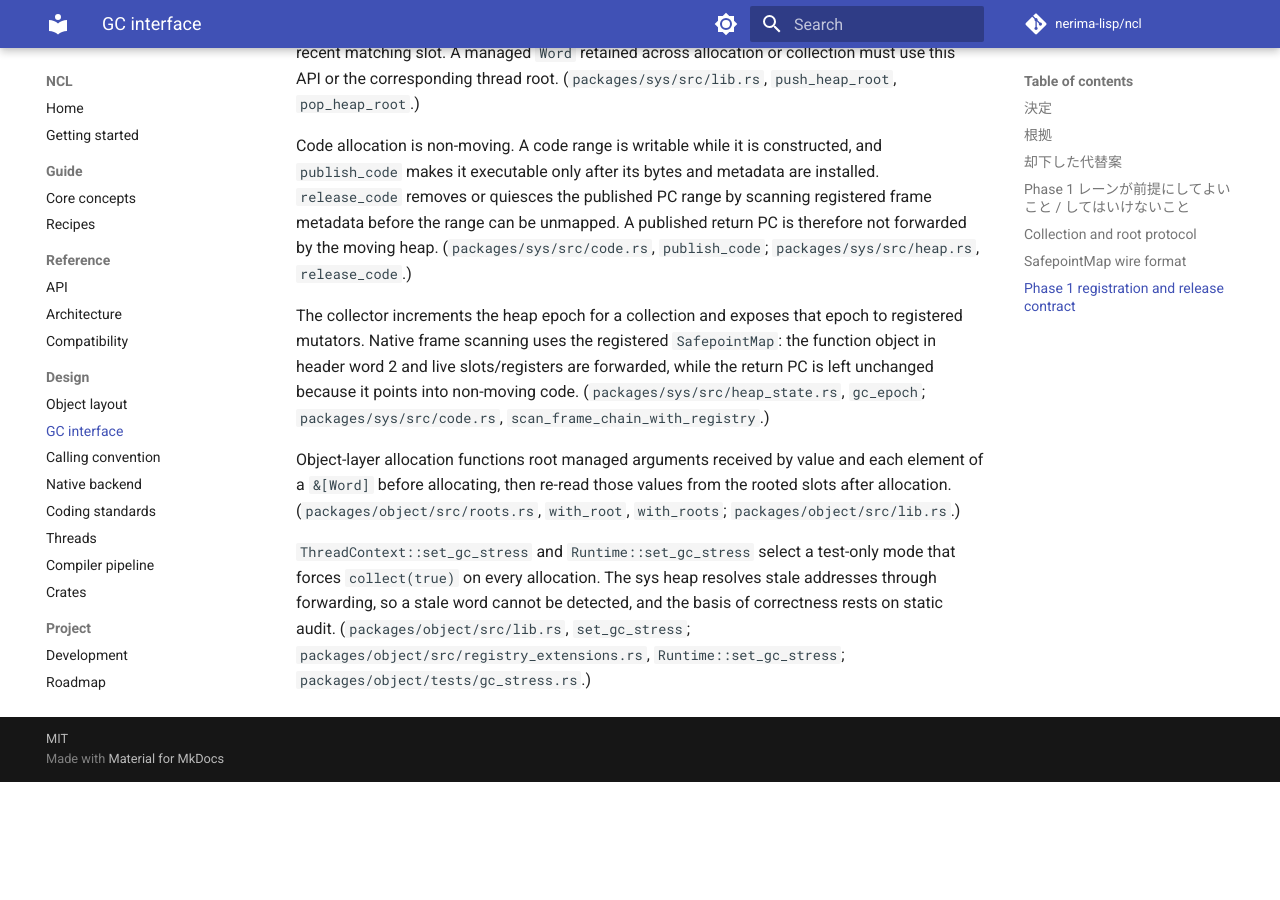
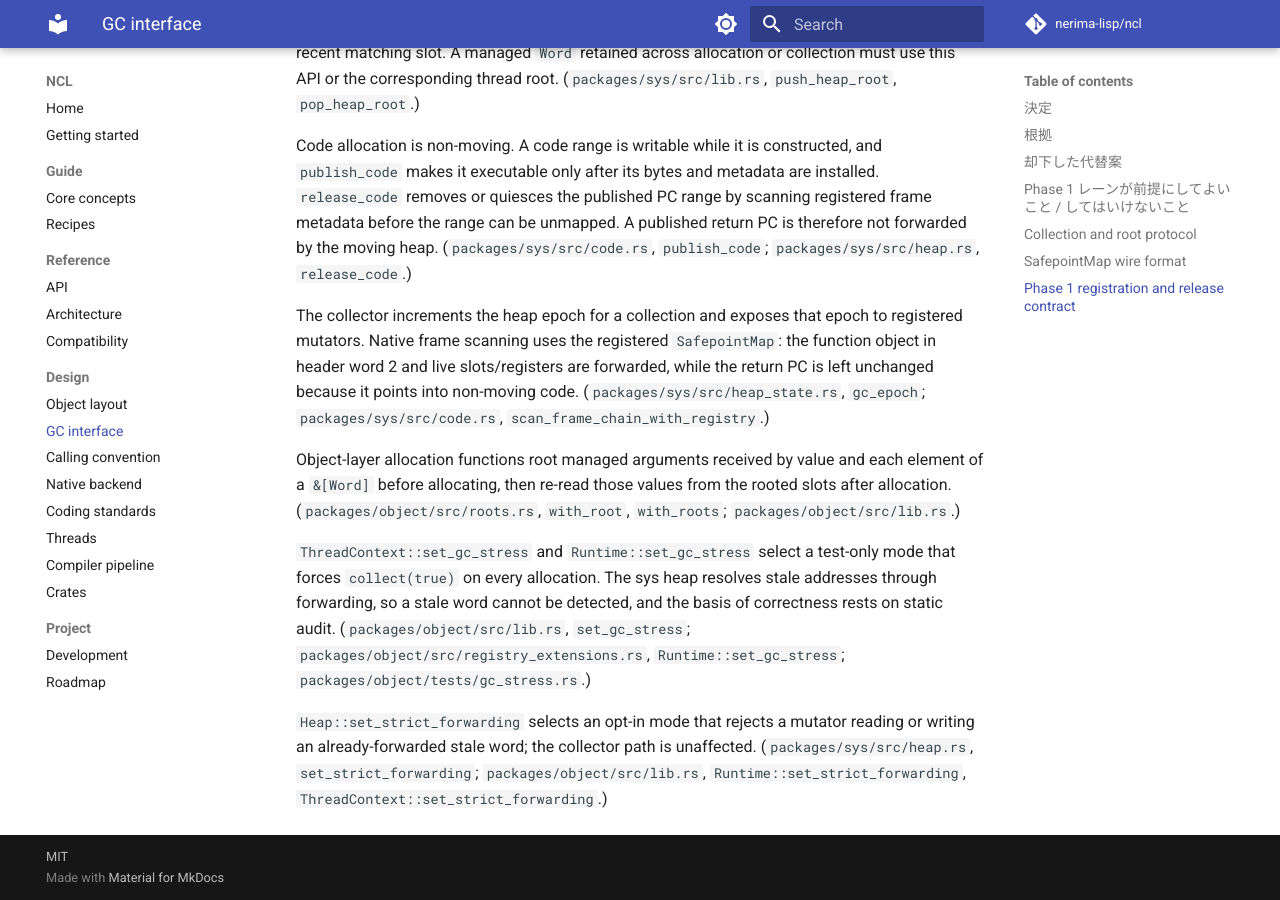
Before and after one commit to nerima-lisp/ncl, an MkDocs documentation site: the page built from docs/src/design/gc-interface.md, in a window 1280 px wide and 900 px high, scrolled down 3204 px. Built offline with MkDocs 1.6.1 and Material for MkDocs 9.7.7, drawn with Linux system fonts in a browser that asks for light colours; comment, search, counter and statistics services are not loaded; before the commit the page ends 3986 px from its top, so only the background shows below that.

Commit message:
docs(design): note strict forwarding, boxed thread contract, and package semantics

```diff
--- a/docs/src/design/gc-interface.md
+++ b/docs/src/design/gc-interface.md
@@ -81,3 +81,5 @@ The collector increments the heap epoch for a collection and exposes that epoch
 Object-layer allocation functions root managed arguments received by value and each element of a `&[Word]` before allocating, then re-read those values from the rooted slots after allocation. (`packages/object/src/roots.rs`, `with_root`, `with_roots`; `packages/object/src/lib.rs`.)
 
 `ThreadContext::set_gc_stress` and `Runtime::set_gc_stress` select a test-only mode that forces `collect(true)` on every allocation. The sys heap resolves stale addresses through forwarding, so a stale word cannot be detected, and the basis of correctness rests on static audit. (`packages/object/src/lib.rs`, `set_gc_stress`; `packages/object/src/registry_extensions.rs`, `Runtime::set_gc_stress`; `packages/object/tests/gc_stress.rs`.)
+
+`Heap::set_strict_forwarding` selects an opt-in mode that rejects a mutator reading or writing an already-forwarded stale word; the collector path is unaffected. (`packages/sys/src/heap.rs`, `set_strict_forwarding`; `packages/object/src/lib.rs`, `Runtime::set_strict_forwarding`, `ThreadContext::set_strict_forwarding`.)
```
Also changed, not shown: docs/src/design/object-layout.md (+2 -0 lines), docs/src/design/threads.md (+2 -0 lines).
